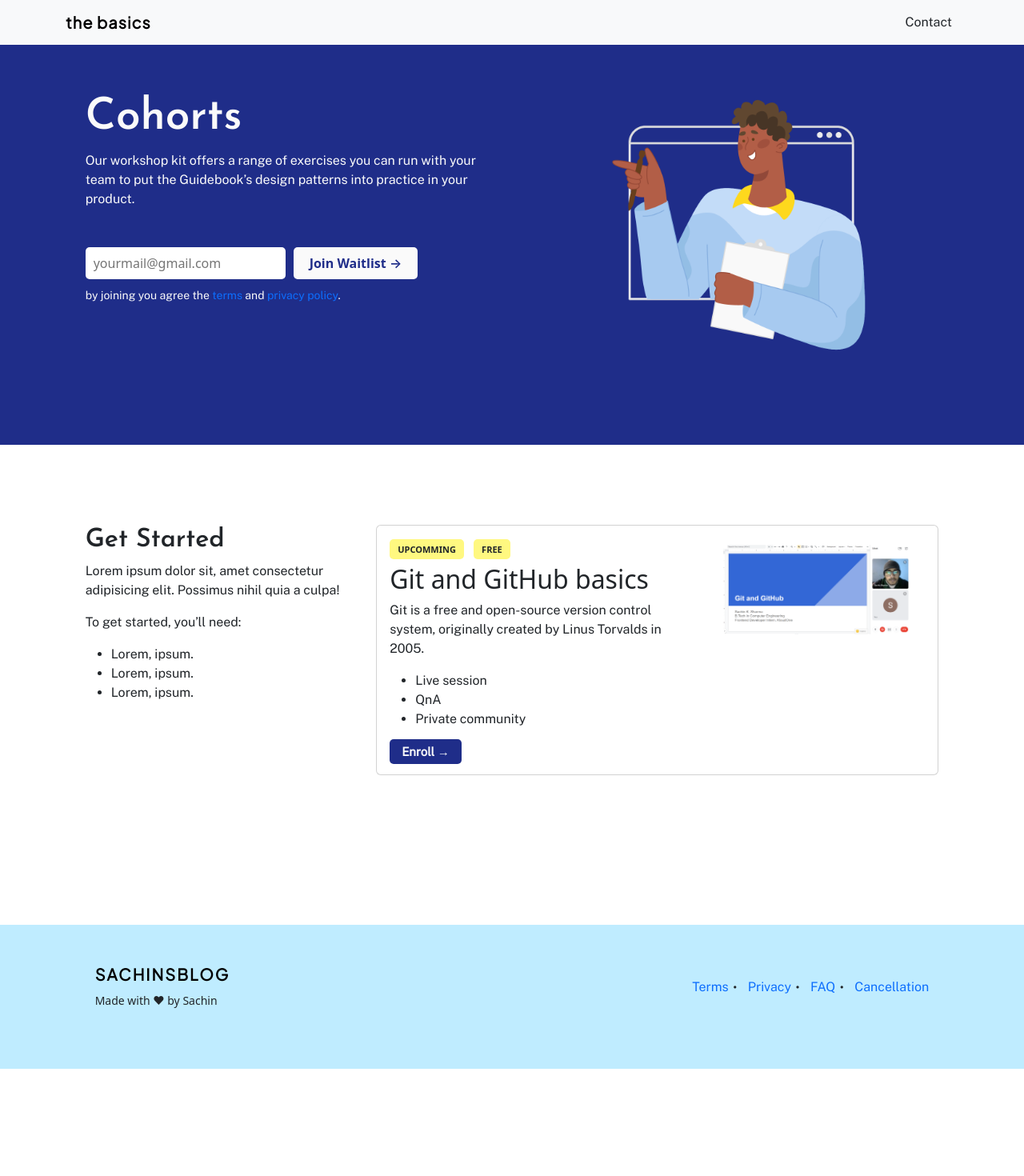
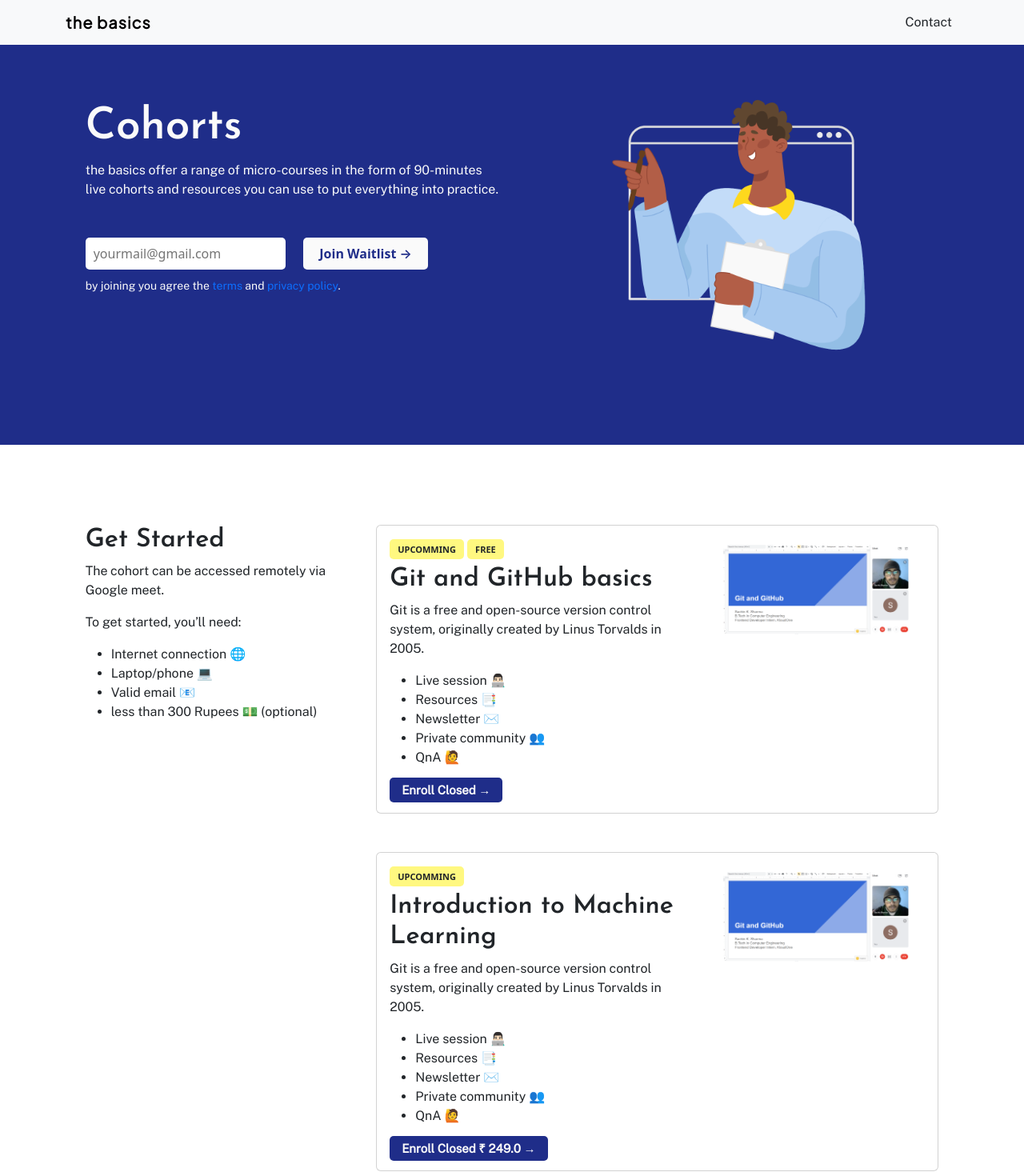
Before and after one commit to sachinshrmaa/cohort, a Next.js app: page / in a window 1280 px wide. Shown: the top 1470 px of the page at 80% size. Before the commit the page ends 1336 px from the top, so only its background shows below. Built offline with nearby package versions, Linux system fonts and the light colour scheme.

Commit message:
added mailchimp for the waitlist

```diff
--- a/pages/index.jsx
+++ b/pages/index.jsx
@@ -17,23 +17,36 @@
           <div className="row align-items-center">
             <div className="col-md-6 col-12">
               <h1 className={styles.heroTitle}>Cohorts</h1>
-              <p>Our workshop kit offers a range of exercises you can run with your team to put the Guidebook’s design patterns into practice in your product.</p>
+              <p>the basics offer a range of micro-courses in the form of 90-minutes live cohorts and resources you can use to put everything into practice.</p>
 
-              <form action="https://sachinsblog.us10.list-manage.com/subscribe/post?u=5e93d1e3a83679d27d02d635f&amp;id=13e8fc99a7&amp;f_id=0050cbe5f0" method="post" id="mc-embedded-subscribe-form" name="mc-embedded-subscribe-form" class="mt-md-5 mt-4 validate" target="_self">
-                <input type="email"  name="EMAIL" id="mce-EMAIL" placeholder="yourmail@gmail.com" className={styles.emailInp} />
-                <span id="mce-EMAIL-HELPERTEXT" class="helper_text"></span>
+              <form action="https://sachinshrmaa.us10.list-manage.com/subscribe/post?u=e94ac720736227167db541b5c&amp;id=5f3f8db4af&amp;f_id=0098c6e5f0" method="post" id="mc-embedded-subscribe-form" name="mc-embedded-subscribe-form" class="mt-md-5 mt-4 validate" target="_self">
+                  <div id="mc_embed_signup_scroll" className="row">
 
-                  <div class="response d-none" id="mce-error-response" ></div>
-                  <div class="response d-none" id="mce-success-response"></div>
-                {/* <div id="mce-responses">
-                    <div class="response d-none" id="mce-error-response" ></div>
-                    <div class="response d-none" id="mce-success-response"></div>
-                </div>  */}
-                <div className="d-none" aria-hidden="true">
-                    <input type="text" name="b_5e93d1e3a83679d27d02d635f_13e8fc99a7" tabindex="-1" value="" />
-                </div>
-                <input type="submit" value="join waitlist →" id="mc-embedded-subscribe" name="subscribe" className={styles.emailSubmit} />
+                      <div className="col-md-6 col-12">
+                          <input type="email" name="EMAIL" placeholder="yourmail@gmail.com" className={styles.emailInp} id="mce-EMAIL" required />
+                          <span id="mce-EMAIL-HELPERTEXT" class="helper_text"></span>
 
+                          <div hidden="true"><input type="hidden" name="tags" value="14152423" /></div>
+
+                          <div id="mce-responses" class="clear foot">
+                            <div class="response d-none" id="mce-error-response" ></div>
+                            <div class="response d-none" id="mce-success-response" ></div>
+                          </div>
+
+                          {/* real people should not fill this in and expect good things - do not remove this or risk form bot signups */}
+                          <div className="form-meta" aria-hidden="true"><input type="text" name="b_e94ac720736227167db541b5c_5f3f8db4af" tabindex="-1" value="" /></div>
+
+                      </div>
+
+                      <div className="col-md-6 col-12 mt-3 mt-md-0">
+                          <div class="optionalParent">
+                            <div class="clear foot">
+                              <input type="submit" value="join waitlist →" name="subscribe" id="mc-embedded-subscribe" className={styles.emailSubmit} />
+                            </div>
+                          </div>
+                      </div>
+
+                  </div>
               </form>
 
               <p className="text-mute mt-2"><small>by joining you agree the <Link href='/terms' className="text-decoration-none">terms</Link> and <Link href='/privacy' className="text-decoration-none">privacy policy</Link>. </small></p>
@@ -56,12 +69,14 @@
             <div className="col-md-4 mb-3">
 
               <h2 className={styles.subHeading}>Get Started</h2>
-              <p>Lorem ipsum dolor sit, amet consectetur adipisicing elit. Possimus nihil quia a culpa!</p>
+              <p>The cohort can be accessed remotely via Google meet.</p>
               <p>To get started, you’ll need: </p>
               <ul>
-                <li>Lorem, ipsum.</li>
-                <li>Lorem, ipsum.</li>
-                <li>Lorem, ipsum.</li>
+                <li>Internet connection 🌐</li>
+                <li>Laptop/phone 💻</li>
+                <li>Valid email 📧</li>
+                <li> less than 300 Rupees 💵 (optional)</li>
+
               </ul>
 
             </div>
@@ -76,11 +91,37 @@
                       <h2 className="card-title mt-2">Git and GitHub basics</h2>
                       <p className="card-text">Git is a free and open-source version control system, originally created by Linus Torvalds in 2005. </p>
                       <ul>
-                        <li>Live session</li>
-                        <li>QnA</li>
-                        <li>Private community</li>
+                        <li>Live session 👨🏻‍💻</li>
+                        <li>Resources 📑</li>
+                        <li>Newsletter ✉️</li>
+                        <li>Private  community 👥</li>
+                        <li>QnA 🙋</li>
                       </ul>
-                      <a href="#" className={styles.enrollBtn}>Enroll → </a>
+                      <a href="#" className={styles.enrollBtn}>Enroll Closed → </a>
+                    </div>
+                  </div>
+
+                  <div class="col-md-4 m-md-4 m-0 order-md-2 order-1 ">
+                    <img src="/img/git.png" class="img-fluid rounded-start" alt="..." />
+                  </div>
+                </div>
+              </div>
+
+              <div className="card my-5">
+                <div class="row g-0">
+                  <div class="col-md-7 order-md-1 order-2">
+                    <div className="card-body">
+                      <small className={styles.tags}>Upcomming</small>
+                      <h2 className="card-title mt-2">Introduction to Machine Learning</h2>
+                      <p className="card-text">Git is a free and open-source version control system, originally created by Linus Torvalds in 2005. </p>
+                      <ul>
+                        <li>Live session 👨🏻‍💻</li>
+                        <li>Resources 📑</li>
+                        <li>Newsletter ✉️</li>
+                        <li>Private  community 👥</li>
+                        <li>QnA 🙋</li>
+                      </ul>
+                      <a href="#" className={styles.enrollBtn}>Enroll Closed  ₹ 249.0 → </a>
                     </div>
                   </div>
 
--- a/styles/Home.module.css
+++ b/styles/Home.module.css
@@ -48,7 +48,8 @@
 
 .mainSection{
     padding: 100px 0;
-    height: 600px;
+    height: auto;
+    min-height: 600px;
 }
 
 .subHeading{
@@ -64,7 +65,6 @@
     text-transform: uppercase;
     font-size: 11px;
     font-weight: 600;
-    margin-right: 8px;
 }
 
 .enrollBtn{
@@ -97,11 +97,11 @@
     }
 
     .emailInp{
-        width: 60%;
+        width: 100%;
     }
 
     .emailSubmit{
-        width: 30%;
+        width: 100%;
         font-weight: 600;
         padding: 0 5px;
     }
--- a/styles/global.css
+++ b/styles/global.css
@@ -27,3 +27,21 @@
     font-weight: 700;
     margin-bottom: 20px;
 }
+
+.card-title{
+    font-family: 'Josefin Sans', sans-serif;
+    font-size: 32px;
+    font-weight: 700;
+}
+
+
+.card:hover{
+    box-shadow: 0px 3px 15px 5px #efefef;
+}
+
+
+
+.form-meta{
+position: absolute;
+left: -5000px;
+}
```
